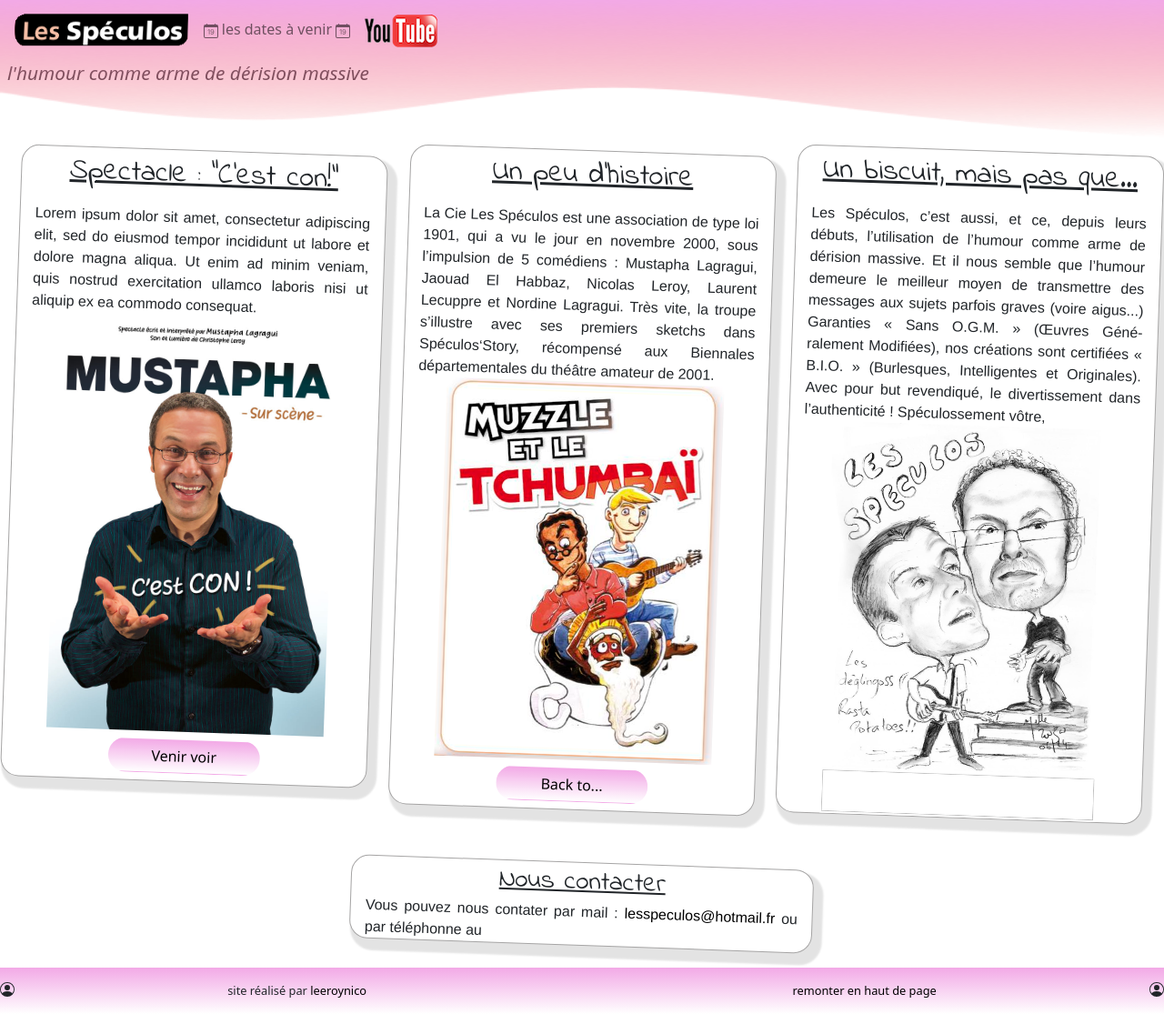
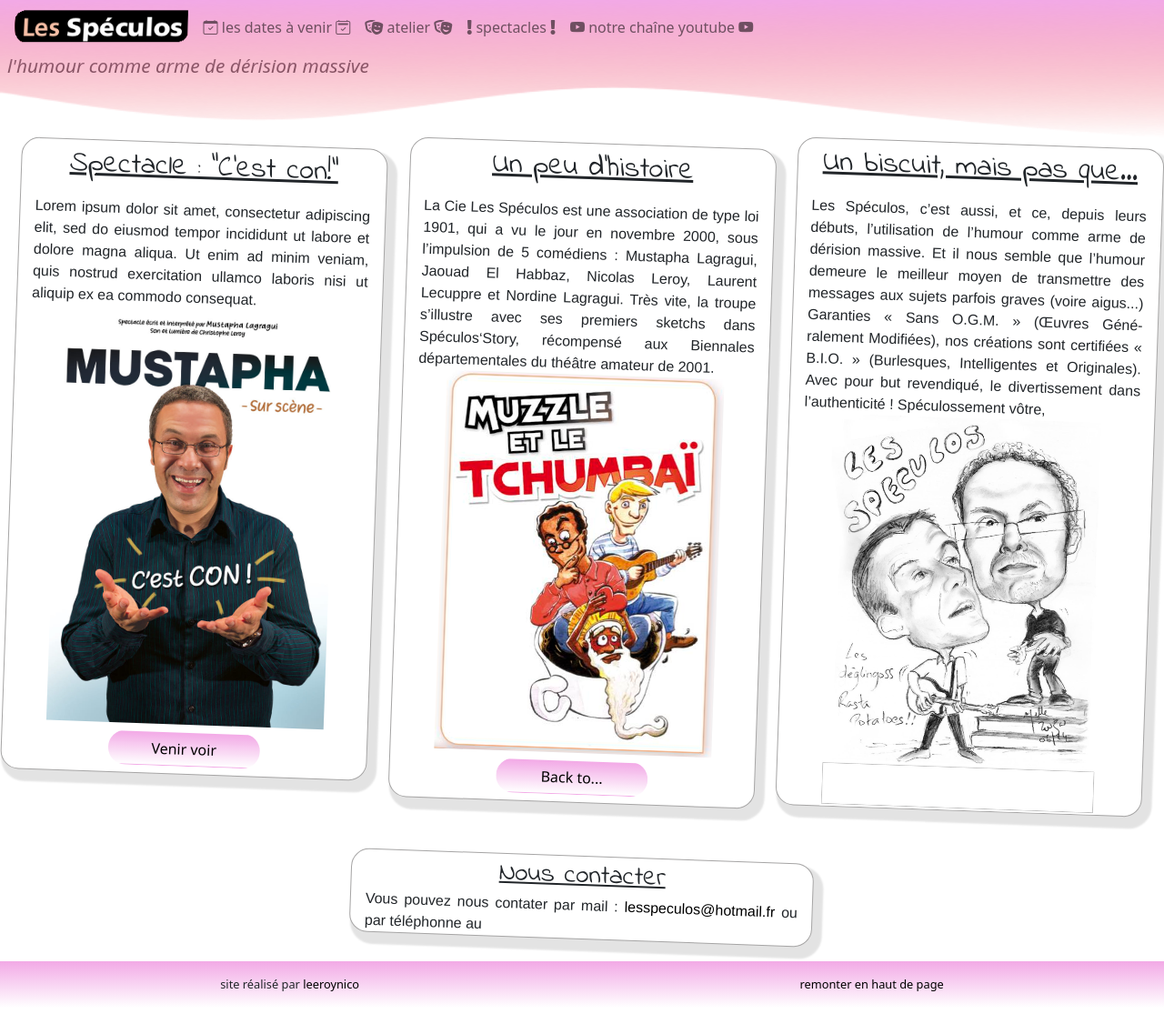
Before and after one commit to leeroynico/lesspeculos, a plain HTML site: page index.html in a window 1280 px wide. Shown: the whole page at 91% size. Drawn offline with nearby package versions, Linux system fonts and the light colour scheme.

Commit message:
new header-nav

```diff
--- a/index.html
+++ b/index.html
@@ -9,10 +9,14 @@
     <link href="https://fonts.googleapis.com/css2?family=Indie+Flower&display=swap" rel="stylesheet">
     <!--bootstrap -->
     <link href="https://cdn.jsdelivr.net/npm/bootstrap@5.0.0-beta1/dist/css/bootstrap.min.css" rel="stylesheet" integrity="sha384-giJF6kkoqNQ00vy+HMDP7azOuL0xtbfIcaT9wjKHr8RbDVddVHyTfAAsrekwKmP1" crossorigin="anonymous">
+    <!--icons-->
+    <link rel="stylesheet" href="https://cdn.jsdelivr.net/npm/bootstrap-icons@1.3.0/font/bootstrap-icons.css">
+    <link rel="stylesheet" href="https://cdnjs.cloudflare.com/ajax/libs/font-awesome/5.15.2/css/all.min.css" integrity="sha512-HK5fgLBL+xu6dm/Ii3z4xhlSUyZgTT9tuc/hSrtw6uzJOvgRr2a9jyxxT1ely+B+xFAmJKVSTbpM/CuL7qxO8w==" crossorigin="anonymous" />
     <title>Site Web Les Spéculos</title>
     <!--favicon -->
     <link rel="icon" type="image/png" href="img/logos/logo.png" >
     <meta name="description" content="association de théâtre qui utilise l'humour comme arme de dérision massive">
+
 
 </head>
 <body>
@@ -27,23 +31,33 @@
             </button>
             <div class="collapse navbar-collapse" id="navbarSupportedContent">
                 <ul class="navbar-nav justify-content-center ">
-                    <li class="nav-item pt-1">
+                    <li class="nav-item">
                         <a class="nav-link" aria-current="page" href="evenements.html">
-                            <svg xmlns="http://www.w3.org/2000/svg" width="16" height="16" fill="currentColor" class="bi bi-calendar-date" viewBox="0 0 16 16">
-                                <path d="M6.445 11.688V6.354h-.633A12.6 12.6 0 0 0 4.5 7.16v.695c.375-.257.969-.62 1.258-.777h.012v4.61h.675zm1.188-1.305c.047.64.594 1.406 1.703 1.406 1.258 0 2-1.066 2-2.871 0-1.934-.781-2.668-1.953-2.668-.926 0-1.797.672-1.797 1.809 0 1.16.824 1.77 1.676 1.77.746 0 1.23-.376 1.383-.79h.027c-.004 1.316-.461 2.164-1.305 2.164-.664 0-1.008-.45-1.05-.82h-.684zm2.953-2.317c0 .696-.559 1.18-1.184 1.18-.601 0-1.144-.383-1.144-1.2 0-.823.582-1.21 1.168-1.21.633 0 1.16.398 1.16 1.23z"/>
-                                <path d="M3.5 0a.5.5 0 0 1 .5.5V1h8V.5a.5.5 0 0 1 1 0V1h1a2 2 0 0 1 2 2v11a2 2 0 0 1-2 2H2a2 2 0 0 1-2-2V3a2 2 0 0 1 2-2h1V.5a.5.5 0 0 1 .5-.5zM1 4v10a1 1 0 0 0 1 1h12a1 1 0 0 0 1-1V4H1z"/>
-                            </svg>
+                            <i class="bi bi-calendar-check"></i>
                             les dates à venir
-                        <svg xmlns="http://www.w3.org/2000/svg" width="16" height="16" fill="currentColor" class="bi bi-calendar-date" viewBox="0 0 16 16">
-                            <path d="M6.445 11.688V6.354h-.633A12.6 12.6 0 0 0 4.5 7.16v.695c.375-.257.969-.62 1.258-.777h.012v4.61h.675zm1.188-1.305c.047.64.594 1.406 1.703 1.406 1.258 0 2-1.066 2-2.871 0-1.934-.781-2.668-1.953-2.668-.926 0-1.797.672-1.797 1.809 0 1.16.824 1.77 1.676 1.77.746 0 1.23-.376 1.383-.79h.027c-.004 1.316-.461 2.164-1.305 2.164-.664 0-1.008-.45-1.05-.82h-.684zm2.953-2.317c0 .696-.559 1.18-1.184 1.18-.601 0-1.144-.383-1.144-1.2 0-.823.582-1.21 1.168-1.21.633 0 1.16.398 1.16 1.23z"/>
-                            <path d="M3.5 0a.5.5 0 0 1 .5.5V1h8V.5a.5.5 0 0 1 1 0V1h1a2 2 0 0 1 2 2v11a2 2 0 0 1-2 2H2a2 2 0 0 1-2-2V3a2 2 0 0 1 2-2h1V.5a.5.5 0 0 1 .5-.5zM1 4v10a1 1 0 0 0 1 1h12a1 1 0 0 0 1-1V4H1z"/>
-                        </svg>
+                            <i class="bi bi-calendar2-check"></i>
+                        </a>
+                    </li>
+                    <li class="nav-item">
+                        <a class="nav-link" aria-current="page" href="#">
+                            <i class="fas fa-theater-masks"></i>
+                            atelier
+                            <i class="fas fa-theater-masks"></i>
+                        </a>
+                    </li>
+                    <li class="nav-item">
+                        <a class="nav-link" aria-current="page" href="#">
+                            <i class="fas fa-exclamation"></i>
+                            spectacles
+                            <i class="fas fa-exclamation"></i>
                         </a>
                     </li>
                     <li class="nav-item">
                         <a class="nav-link" aria-current="page"
                         href="https://www.youtube.com/channel/UCtRiVBECQgpIc042cxtW_Hw/videos" target="blank">
-                            <img src="img/logos/Youtube.png" alt="youtubelogo" class="img-fluid">
+                        <i class="bi bi-youtube"></i>
+                        notre chaîne youtube
+                        <i class="bi bi-youtube"></i>
                         </a>
                     </li>
                 </ul>
@@ -118,15 +132,9 @@
           <button type="button" class="btn-close" data-bs-dismiss="modal" aria-label="Close"></button>
         </div>
         <div class="modal-body">
-            <svg xmlns="http://www.w3.org/2000/svg" width="16" height="16" fill="currentColor" class="bi bi-exclamation-triangle" viewBox="0 0 16 16">
-                <path d="M7.938 2.016A.13.13 0 0 1 8.002 2a.13.13 0 0 1 .063.016.146.146 0 0 1 .054.057l6.857 11.667c.036.06.035.124.002.183a.163.163 0 0 1-.054.06.116.116 0 0 1-.066.017H1.146a.115.115 0 0 1-.066-.017.163.163 0 0 1-.054-.06.176.176 0 0 1 .002-.183L7.884 2.073a.147.147 0 0 1 .054-.057zm1.044-.45a1.13 1.13 0 0 0-1.96 0L.165 13.233c-.457.778.091 1.767.98 1.767h13.713c.889 0 1.438-.99.98-1.767L8.982 1.566z"/>
-                <path d="M7.002 12a1 1 0 1 1 2 0 1 1 0 0 1-2 0zM7.1 5.995a.905.905 0 1 1 1.8 0l-.35 3.507a.552.552 0 0 1-1.1 0L7.1 5.995z"/>
-            </svg>
+            <i class="bi bi-exclamation-triangle-fill"></i>
                 Veuillez vous munir d'une delorean et contacter Doc!
-            <svg xmlns="http://www.w3.org/2000/svg" width="16" height="16" fill="currentColor" class="bi bi-exclamation-triangle" viewBox="0 0 16 16">
-                <path d="M7.938 2.016A.13.13 0 0 1 8.002 2a.13.13 0 0 1 .063.016.146.146 0 0 1 .054.057l6.857 11.667c.036.06.035.124.002.183a.163.163 0 0 1-.054.06.116.116 0 0 1-.066.017H1.146a.115.115 0 0 1-.066-.017.163.163 0 0 1-.054-.06.176.176 0 0 1 .002-.183L7.884 2.073a.147.147 0 0 1 .054-.057zm1.044-.45a1.13 1.13 0 0 0-1.96 0L.165 13.233c-.457.778.091 1.767.98 1.767h13.713c.889 0 1.438-.99.98-1.767L8.982 1.566z"/>
-                <path d="M7.002 12a1 1 0 1 1 2 0 1 1 0 0 1-2 0zM7.1 5.995a.905.905 0 1 1 1.8 0l-.35 3.507a.552.552 0 0 1-1.1 0L7.1 5.995z"/>
-            </svg>
+            <i class="bi bi-exclamation-triangle"></i>
         </div>
       </div>
     </div>
@@ -134,18 +142,10 @@
 
 <footer class="footer mt-4 py-3">
     <div class="d-flex justify-content-evenly">
-        <svg xmlns="http://www.w3.org/2000/svg" width="16" height="16" fill="currentColor" class="bi bi-person-circle" viewBox="0 0 16 16">
-            <path d="M11 6a3 3 0 1 1-6 0 3 3 0 0 1 6 0z"/>
-            <path fill-rule="evenodd" d="M0 8a8 8 0 1 1 16 0A8 8 0 0 1 0 8zm8-7a7 7 0 0 0-5.468 11.37C3.242 11.226 4.805 10 8 10s4.757 1.225 5.468 2.37A7 7 0 0 0 8 1z"/>
-        </svg>
         <span class="text mx-auto">site réalisé par <a href ="https://leeroynico.github.io/portfolio/" target="blank" id="link">leeroynico </a>
         </span>
         <span class="text mx-auto"><a href ="index.html"id="link">remonter en haut de page</a>
         </span>
-        <svg xmlns="http://www.w3.org/2000/svg" width="16" height="16" fill="currentColor" class="bi bi-person-circle" viewBox="0 0 16 16">
-        <path d="M11 6a3 3 0 1 1-6 0 3 3 0 0 1 6 0z"/>
-        <path fill-rule="evenodd" d="M0 8a8 8 0 1 1 16 0A8 8 0 0 1 0 8zm8-7a7 7 0 0 0-5.468 11.37C3.242 11.226 4.805 10 8 10s4.757 1.225 5.468 2.37A7 7 0 0 0 8 1z"/>
-        </svg>
     </div>
   </footer>
 
```
